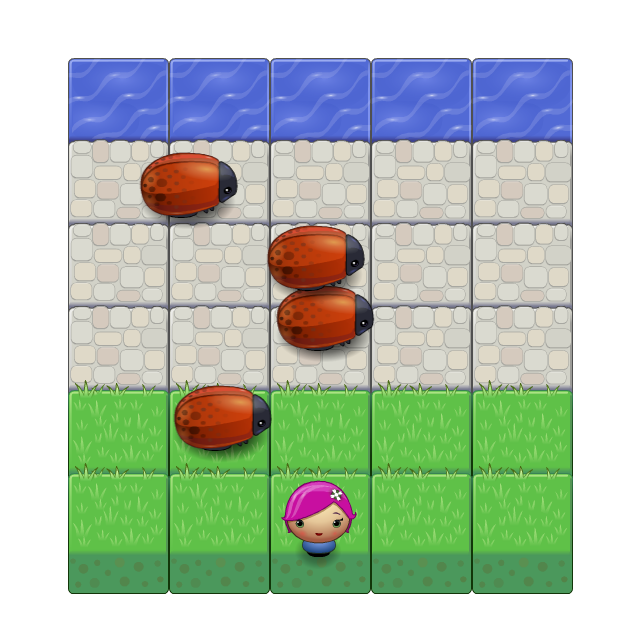
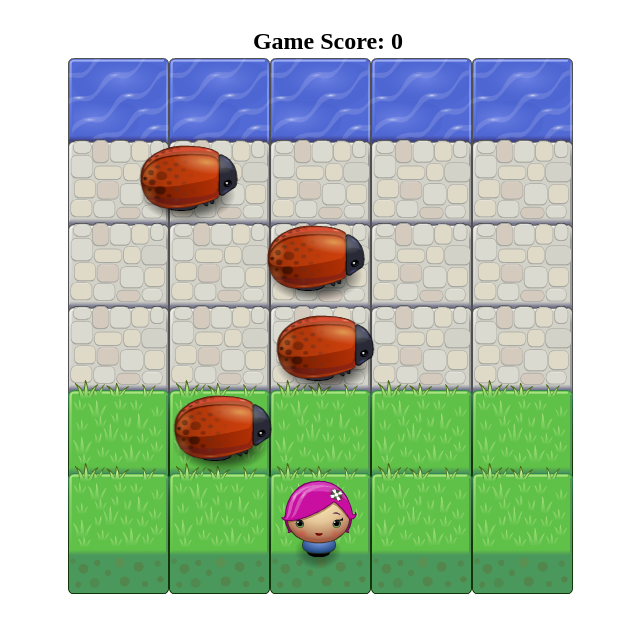
Before and after one commit to funmitoblessed/arcade-game-clone, a plain HTML site: page index.html in a window 1280 px wide. Shown: the whole page, without its empty margins (320-960 px from the left). Drawn offline with Linux system fonts and the light colour scheme.

Commit message:
Add code to score player after crossing river

```diff
--- a/css/style.css
+++ b/css/style.css
@@ -1,3 +1,9 @@
 body {
     text-align: center;
 }
+
+.container {
+    position: absolute;
+    width: 60%;
+    margin-left: 20%;
+}
--- a/index.html
+++ b/index.html
@@ -8,6 +8,9 @@
 </head>
 
 <body>
+    <div class="container">
+        <h2>Game Score: <span id="score"></span> </h2>
+    </div>
 
 
     <script src="js/resources.js"></script>
--- a/js/app.js
+++ b/js/app.js
@@ -1,3 +1,7 @@
+// variable to hold game score during play
+let scoreHolder = document.getElementById('score');
+let gameScore = scoreHolder.innerHTML = 0;
+
 // Enemies our player must avoid
 let Enemy = function(x, y, speed) {
     // Variables applied to each of our instances go here,
@@ -60,6 +64,7 @@ Player.prototype.render = function() {
     ctx.drawImage(Resources.get(this.sprite), this.x, this.y);
 };
 
+
 // handle input method for the Player class
 Player.prototype.handleInput = function(key) {
     if ((key === 'left') && (this.x !== 0)) {
@@ -73,6 +78,17 @@ Player.prototype.handleInput = function(key) {
     }
 };
 
+// player scoring method. Adds 1 to the score once the player reaches the river
+Player.prototype.score = function(key) {
+    if ((key === 'up') && (this.y === -10)) {
+        this.x = 200;
+        this.y = 410;
+        gameScore++;
+        scoreHolder.innerHTML = gameScore;
+    }
+};
+
+// reset functionality. sets score to zero if player is hit
 Player.prototype.reset = function(key) {
     if ((key === 'up') && (this.y === -10)) {
         this.x = 200;
@@ -94,15 +110,11 @@ let randFour = Math.floor(Math.random() * 420);
 
 
 // create new instances of enemy with random values of speed and x-position
-let allEnemies = [new Enemy(randOne, 200, randThree),
+let allEnemies = [new Enemy(randOne, 230, randThree),
     new Enemy(randTwo, 140, randOne),
-    new Enemy(randThree, 300, randFour),
-    new Enemy(randFour, 67, randTwo),
+    new Enemy(randThree, 310, randFour),
+    new Enemy(randFour, 60, randTwo),
 ]
-
-
-console.log(allEnemies, player);
-
 
 // This listens for key presses and sends the keys to your
 // Player.handleInput() method. You don't need to modify this.
@@ -115,5 +127,8 @@ document.addEventListener('keyup', function(e) {
     };
 
     player.handleInput(allowedKeys[e.keyCode]);
+    player.score(allowedKeys[e.keyCode]);
     player.reset(allowedKeys[e.keyCode]);
 });
+
+console.log(allEnemies, player);
```
